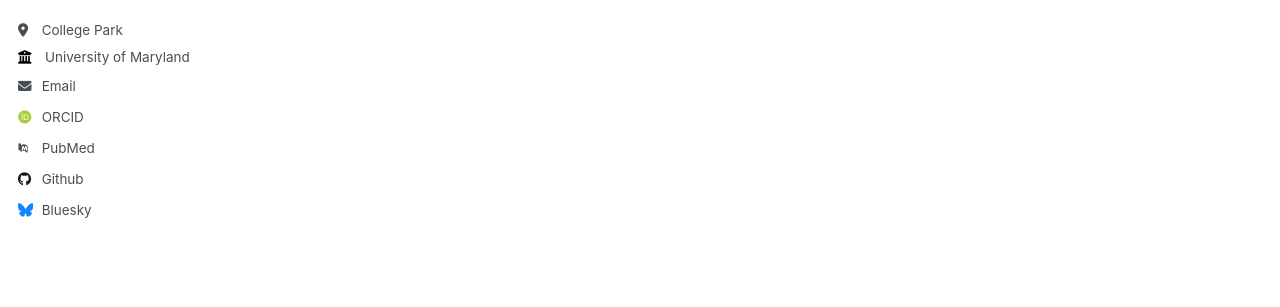
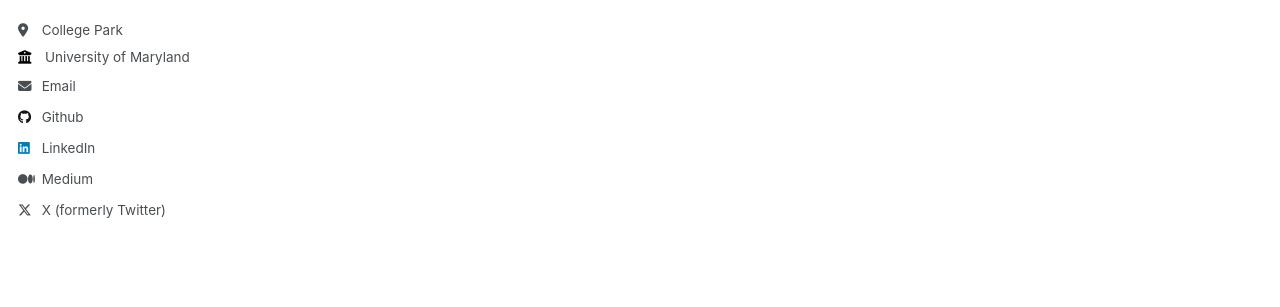
Before and after one commit to RachitKamdar/rachitkamdar.github.io, a Jekyll site: the page built from _pages/about.md, in a window 1280 px wide. Shown: the part 363-670 px from the top of the page. Built offline with Jekyll 4.4.1, drawn with Linux system fonts in a browser that asks for light colours; some web fonts are replaced.

Commit message:
Update _config.yml

```diff
--- a/_config.yml
+++ b/_config.yml
@@ -28,15 +28,15 @@ author:
   location         : "College Park"
   employer         : "University of Maryland"
   uri              : # URL
-  email            : "Kamdarrachit1@gmail.com"
+  email            : "kamdarrachit1@gmail.com"
 
   # Academic websites
   arxiv            : # URL - Update with the correct link to your profile
   googlescholar    : #"https://scholar.google.com/citations?user=PS_CX0AAAAAJ"
   impactstory      : # URL
-  orcid            : "http://orcid.org/yourorcidurl"
+  orcid            : #"http://orcid.org/yourorcidurl"
   semantic         : # URL
-  pubmed           : "https://www.ncbi.nlm.nih.gov/pubmed/?term=john+snow"
+  pubmed           : #"https://www.ncbi.nlm.nih.gov/pubmed/?term=john+snow"
   researchgate     : # URL
 
   # Repositories and software development
@@ -48,7 +48,7 @@ author:
   stackoverflow    : # User number or user number and name (i.e., use "1" or "1/jeff-atwood")
 
   # Social media
-  bluesky          : "bsky.app" # Replace this with you Bluesky username
+  bluesky          : #"bsky.app" # Replace this with you Bluesky username
   facebook         : # Username
   flickr           : # Username
   foursquare       : # Username
@@ -57,15 +57,15 @@ author:
   keybase          : # Username
   instagram        : # Username
   lastfm           : # Username
-  linkedin         : # Username
+  linkedin         : rachit-kamdar-186854b0
   mastodon         : # URL
-  medium           : # URL
+  medium           : rkamdar_9419
   pinterest        : # Username
   soundcloud       : # Username
   steam            : # Username
   telegram         : # URL
   tumblr           : # Username
-  twitter          : # Username for X / Twitter
+  twitter          : kamdarrachit
   vine             : # Username
   weibo            : # Username
   wikipedia        : # Username
```
